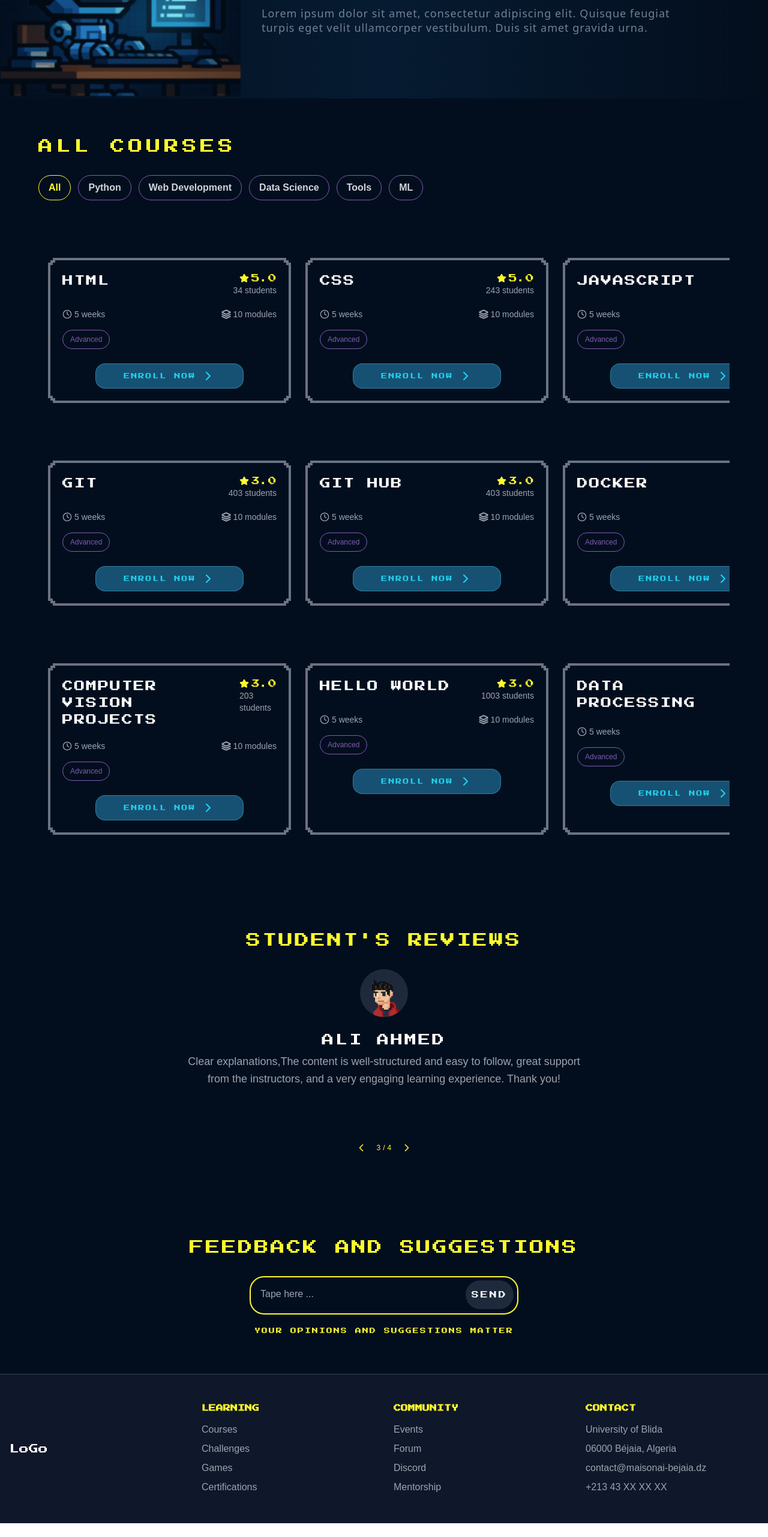
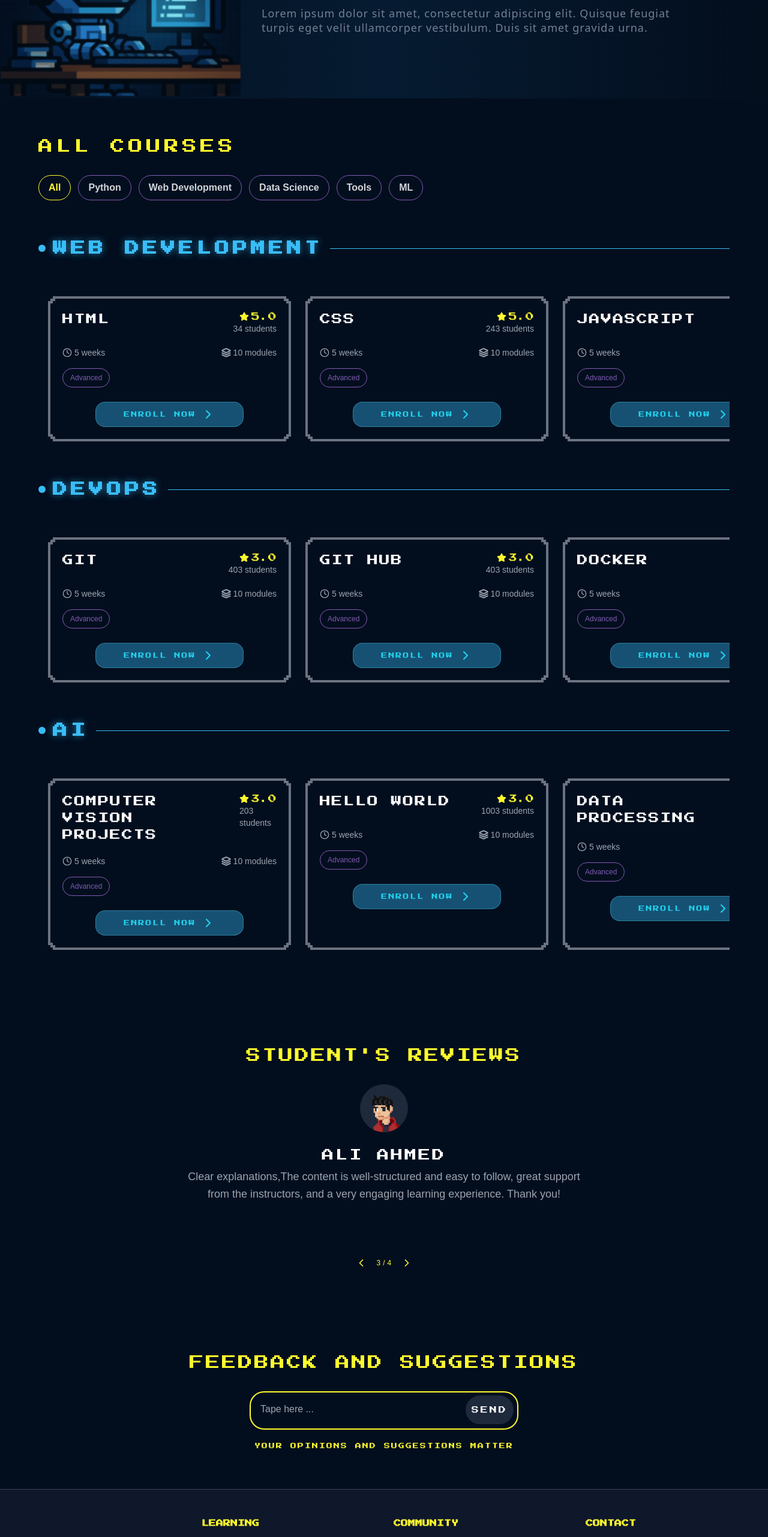
Before and after one commit to Rezouali-Imane/Maison-De-L-IA, a React (Create React App) app: page /learn in a window 1280 px wide. Shown: the part 234-2797 px from the top of the page at 60% size. Before the commit the page ends 2774 px from the top, so only its background shows below. Built offline with nearby package versions, Linux system fonts and the light colour scheme.

Commit message:
changed the linkes into buttons (until other sections finishes/empty link=code not working) // changed the inside lesson from a video displayer to a text displayer with fullscreen option // labeled the courses categories

```diff
--- a/src/components/Footer.js
+++ b/src/components/Footer.js
@@ -11,24 +11,24 @@ const Footer = () => (
               <h3 className="text-[rgba(255,251,44,1)] font-bold text-xs">LEARNING</h3>
               <ul className="space-y-2 text-gray-400 font-mulish">
                 <li>
-                  <a href="#" className="hover:text-white transition-colors">
+                  <button className="hover:text-white transition-colors">
                     Courses
-                  </a>
+                  </button>
                 </li>
                 <li>
-                  <a href="#" className="hover:text-white transition-colors">
+                  <button className="hover:text-white transition-colors">
                     Challenges
-                  </a>
+                  </button>
                 </li>
                 <li>
-                  <a href="#" className="hover:text-white transition-colors">
+                  <button className="hover:text-white transition-colors">
                     Games
-                  </a>
+                  </button>
                 </li>
                 <li>
-                  <a href="#" className="hover:text-white transition-colors">
+                  <button className="hover:text-white transition-colors">
                     Certifications
-                  </a>
+                  </button>
                 </li>
               </ul>
             </div>
@@ -37,24 +37,24 @@ const Footer = () => (
               <h3 className="text-[rgba(255,251,44,1)] font-bold text-xs">COMMUNITY</h3>
               <ul className="space-y-2 text-gray-400 font-mulish">
                 <li>
-                  <a href="#" className="hover:text-white transition-colors">
+                  <button className="hover:text-white transition-colors">
                     Events
-                  </a>
+                  </button>
                 </li>
                 <li>
-                  <a href="#" className="hover:text-white transition-colors">
+                  <button className="hover:text-white transition-colors">
                     Forum
-                  </a>
+                  </button>
                 </li>
                 <li>
-                  <a href="#" className="hover:text-white transition-colors">
+                  <button className="hover:text-white transition-colors">
                     Discord
-                  </a>
+                  </button>
                 </li>
                 <li>
-                  <a href="#" className="hover:text-white transition-colors">
+                  <button className="hover:text-white transition-colors">
                     Mentorship
-                  </a>
+                  </button>
                 </li>
               </ul>
             </div>
@@ -62,7 +62,7 @@ const Footer = () => (
             <div className="space-y-4">
               <h3 className="text-[rgba(255,251,44,1)] font-bold text-xs">CONTACT</h3>
               <ul className="space-y-2 text-gray-400 font-mulish">
-                <li>University of Blida</li>
+                <li>University of Bejaia</li>
                 <li>06000 Béjaia, Algeria</li>
                 <li>contact@maisonai-bejaia.dz</li>
                 <li>+213 43 XX XX XX</li>
--- a/src/components/lessonContent.jsx
+++ b/src/components/lessonContent.jsx
@@ -1,31 +1,51 @@
 
-import { Play } from 'react-feather';
+//import { Play } from 'react-feather';
+import { useRef } from "react";
 
-export function LessonContent () {
+export function LessonContent() {
+  const contentRef = useRef(null);
+
+  const handleFullScreen = () => {
+    if (contentRef.current) {
+      if (document.fullscreenElement) {
+        document.exitFullscreen();
+      } else {
+        contentRef.current.requestFullscreen();
+      }
+    }
+  };
 
   return (
     <div className="flex-1 flex items-center justify-center">
-          {/* Video/Content Area */}
-          <div className="w-full max-w-3xl">
-              <div className="bg-slate-900 border-4  border-[rgba(63,95,183,1)] rounded-lg overflow-hidden shadow-2xl">
-                  <div className=" border-[rgba(63,95,183,1)] text-white px-6 py-3 font-bold text-lg flex items-center gap-3">
-                      <Play size={20} />
-                      LESSON CONTENT
+      <div ref={contentRef} className="w-full max-w-3xl">
+        <div className="bg-slate-900 border-4 border-[rgba(63,95,183,1)] rounded-lg overflow-hidden shadow-2xl">
+          {/* Title */}
+          <div className="border-[rgba(63,95,183,1)] text-white px-6 py-3 font-bold text-lg flex items-center gap-3">
+            📘 LESSON CONTENT
           </div>
 
-                    {/* Video Placeholder */}
-                    <div className="aspect-video bg-slate-800 flex items-center justify-center  border-b-2 border-[rgba(63,95,183,1)]">
-                        <div className="text-center">
-                            <div className="w-20 h-20 bg-[rgba(63,95,183,1)] rounded-full flex items-center justify-center mb-4 mx-auto">
-                              <Play size={32} className="text-black ml-1" />
+          {/* Content */}
+          <div className="aspect-video bg-slate-800 flex items-center justify-center border-b-2 border-[rgba(63,95,183,1)] p-4 text-white overflow-y-auto">
+            <p className="text-sm leading-relaxed">
+              Java Script is a good language BlaBla BLa Bla
+              <br /><br />
+              Example: <code className="text-yellow-400">let me = 20 ;</code> — this stores 20 as a variable.
+              <br /><br />
+              This is just a temp ok (whatever)
+            </p>
           </div>
-                            <div className="text-xl font-bold text-[rgba(63, 95, 183, 1)] mb-2">JavaScript Variables</div>
-                            <div className="text-sm text-gray-400">Click to start the lesson</div>
+
+          {/* Fullscreen Button */}
+          <div className="flex justify-end p-4 bg-slate-900">
+            <button
+              onClick={handleFullScreen}
+              className="bg-blue-600 hover:bg-blue-700 text-white font-semibold py-2 px-4 rounded-xl shadow transition"
+            >
+              Fullscreen
+            </button>
           </div>
         </div>
       </div>
     </div>
-       </div>
-    )
-
+  );
 }
--- a/src/pages/Learn.jsx
+++ b/src/pages/Learn.jsx
@@ -292,7 +292,13 @@ export default function InteractiveCoursesPage() {
             </div>
 
             {/* Courses*/}
-
+           <div className="flex items-center gap-3 mb-6 mt-12 group">
+           <div className="w-3 h-3 bg-sky-400 rounded-full animate-pulse group-hover:scale-125 transition" />
+           <h3 className="text-2xl text-sky-400 tracking-[6px] font-extrabold uppercase group-hover:text-white transition-all duration-300 drop-shadow-[0_0_6px_rgba(56,189,248,0.6)]">
+           Web Development
+           </h3>
+           <div className="flex-1 h-[1px] bg-sky-400 group-hover:bg-white transition-all duration-300" />
+           </div>
            <div className="overflow-x-auto pb-8 scrollbar-hide">
               <div className="flex gap-6 w-max mt-12 md:mt-8 px-4">
 
@@ -303,9 +309,15 @@ export default function InteractiveCoursesPage() {
                     ))}
               </div>
             </div>
-
+            <div className="flex items-center gap-3 mb-6 mt-12 group">
+           <div className="w-3 h-3 bg-sky-400 rounded-full animate-pulse group-hover:scale-125 transition" />
+           <h3 className="text-2xl text-sky-400 tracking-[6px] font-extrabold uppercase group-hover:text-white transition-all duration-300 drop-shadow-[0_0_6px_rgba(56,189,248,0.6)]">
+           DevOPS
+           </h3>
+           <div className="flex-1 h-[1px] bg-sky-400 group-hover:bg-white transition-all duration-300" />
+           </div>
             <div className="overflow-x-auto pb-8 scrollbar-hide">
-              <div className="flex gap-6 w-max mt-12 md:mt-8 px-4 ">
+              <div className="flex gap-6 w-max mt-12 md:mt-8 px-4">
 
                {courses
                       .filter((course) => course.category === "devOps")
@@ -315,6 +327,13 @@ export default function InteractiveCoursesPage() {
               </div>
             </div>
 
+            <div className="flex items-center gap-3 mb-6 mt-12 group">
+           <div className="w-3 h-3 bg-sky-400 rounded-full animate-pulse group-hover:scale-125 transition" />
+           <h3 className="text-2xl text-sky-400 tracking-[6px] font-extrabold uppercase group-hover:text-white transition-all duration-300 drop-shadow-[0_0_6px_rgba(56,189,248,0.6)]">
+           AI
+           </h3>
+           <div className="flex-1 h-[1px] bg-sky-400 group-hover:bg-white transition-all duration-300" />
+           </div>
             <div className="overflow-x-auto pb-8 scrollbar-hide">
               <div className="flex gap-6 w-max mt-12 md:mt-8 px-4">
 
```
Lines whose indentation alone changed are shown as unchanged.
